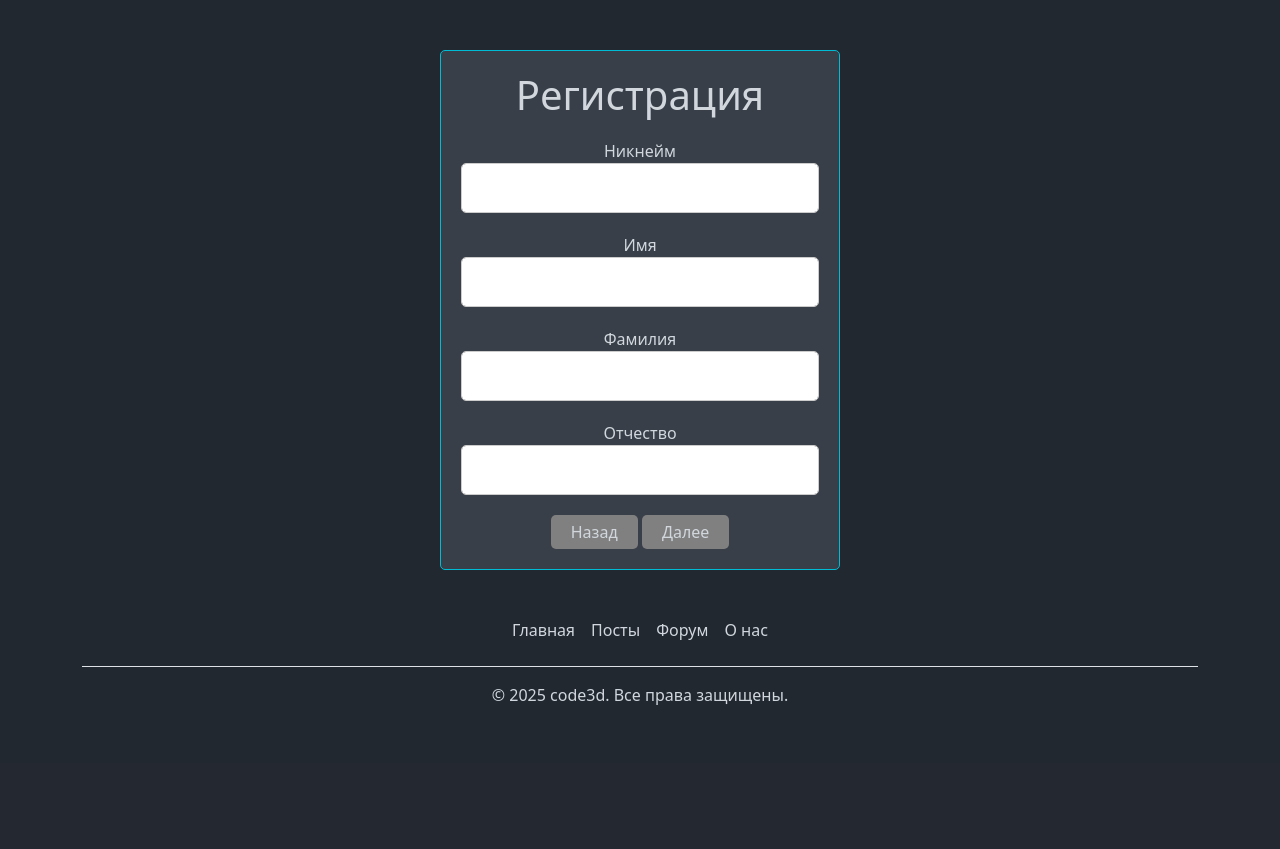
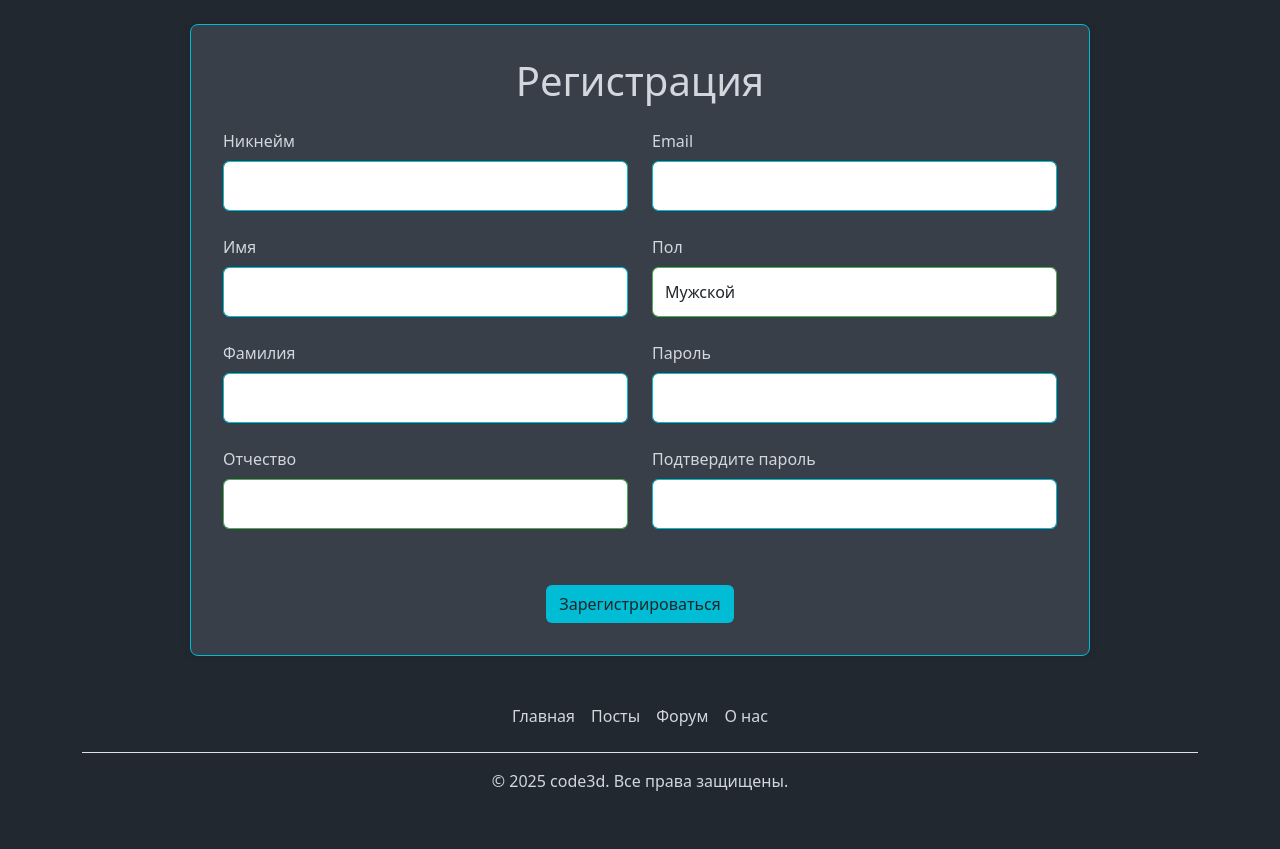
Before and after one commit to TTsanchez/code3d, a Flask app: page /register in a window 1280 px wide. Shown: the part 72-921 px from the top of the page. Before the commit the page ends 777 px from the top, so only its background shows below. Run offline with Flask 3, Linux system fonts and the light colour scheme; some libraries are stand-ins or nearby versions.

Commit message:
регистрация

```diff
--- a/app/forms.py
+++ b/app/forms.py
@@ -1,7 +1,7 @@
 #Форма заполнения поста
 from flask_wtf import FlaskForm
 from wtforms import TextAreaField, SelectField, SubmitField, StringField, PasswordField, BooleanField, HiddenField
-from wtforms.validators import DataRequired, Length, Optional
+from wtforms.validators import DataRequired, Length, Optional, EqualTo, Email, Regexp
 
 
 class CreatePostForm(FlaskForm):
@@ -16,15 +16,56 @@ class CreatePostForm(FlaskForm):
 
 #Форма регистрации
 class RegistrationForm(FlaskForm):
-    username = StringField('Никнейм', validators=[DataRequired(), Length(min=4, max=20)])
-    first_name = StringField('Имя', validators=[DataRequired(), Length(min=2, max=20)])
-    last_name = StringField('Фамилия', validators=[DataRequired(), Length(min=2, max=20)])
-    father_name = StringField('Отчество', validators=[DataRequired(), Length(min=2, max=20)])
-    email = StringField('Почта', validators=[DataRequired(), Length(min=4, max=100)])
-    gender = SelectField('Пол', choices=[('male', 'Male'), ('female', 'Female'), ('other', 'Other')],
-                         validators=[DataRequired()])
-    password = PasswordField('Пароль', validators=[DataRequired(), Length(min=6, max=20)])
-    confirm_password = PasswordField('Подтверждение пароля', validators=[DataRequired(), Length(min=6, max=20)])
+    username = StringField('Никнейм', validators=[
+        DataRequired(message="Поле Никнейм обязательно"),
+        Length(min=4, max=20, message="Ник должен быть от 4 до 20 символов"),
+        Regexp('^[а-яА-ЯёЁa-zA-Z0-9_]+$',
+               message="Никнейм содержит недопустимые символы")
+    ])
+
+    first_name = StringField('Имя', validators=[
+        DataRequired(message="Поле Имя обязательно"),
+        Length(min=2, max=20, message="Имя должно быть от 2 до 20 символов"),
+        Regexp('^[а-яА-ЯёЁa-zA-Z-]+$',
+               message="Имя может содержать только буквы и дефис")
+    ])
+
+    last_name = StringField('Фамилия', validators=[
+        DataRequired(message="Поле Фамилия обязательно"),
+        Length(min=2, max=20, message="Фамилия должна быть от 2 до 20 символов"),
+        Regexp('^[а-яА-ЯёЁa-zA-Z-]+$',
+               message="Фамилия может содержать только буквы и дефис")
+    ])
+
+    father_name = StringField('Отчество', validators=[
+        Optional(),
+        Length(min=2, max=30, message="Отчество должно быть от 2 до 20 символов"),
+        Regexp('^[а-яА-ЯёЁa-zA-Z-]+$',
+               message="Фамилия может содержать только буквы и дефис")
+    ])
+
+    email = StringField('Email', validators=[
+        DataRequired(message="Поле Email обязательно"),
+        Email(message="Некорректный email"),
+        Length(max=100)
+    ])
+
+    gender = SelectField('Пол', choices=[
+        ('male', 'Мужской'),
+        ('female', 'Женский'),
+        ('other', 'Другое')
+    ], validators=[DataRequired(message="Выберите пол")])
+
+    password = PasswordField('Пароль', validators=[
+        DataRequired(message="Поле Пароль обязательно"),
+        Length(min=6, max=20, message="Пароль должен быть от 6 до 20 символов")
+    ])
+
+    confirm_password = PasswordField('Подтвердите пароль', validators=[
+        DataRequired(message="Поле Подтверждение пароля обязательно"),
+        EqualTo('password', message="Пароли не совпадают")
+    ])
+
     submit = SubmitField('Зарегистрироваться')
 
 
--- a/app/routes.py
+++ b/app/routes.py
@@ -18,14 +18,6 @@ login_manager.init_app(app)
 @login_manager.user_loader
 def load_user(user_id):
     return Users.query.get(user_id)
-
-
-# Настроил с Cloudflare
-# @app.before_request
-# def redirect_www_to_non_www():
-#     """Перенаправляет www.code3d.ru → code3d.ru"""
-#     if request.host.startswith('www.'):
-#         return redirect(request.url.replace('www.', '', 1), code=301)
 
 
 @app.route('/')
@@ -202,27 +194,40 @@ def newpost():
 def register():
     form = RegistrationForm()
     if form.validate_on_submit():
-        # Проверка занятости логина
-        if check_username_exists(form.username.data):
-            flash('Логин занят', 'name')
-            return render_template('register.html', title='Register', form=form)
-        # Проверка занятости почты
+        # Проверка уникальности никнейма
+        if Users.query.filter_by(username=form.username.data).first():
+            form.username.errors.append('Этот никнейм уже занят')
+            return render_template('register.html', form=form)
+
+        # Проверка уникальности email
         if Users.query.filter_by(email=form.email.data).first():
-            flash('Почта уже зарегистрирована', 'email')
-            return render_template('register.html', title='Register', form=form)
-        # Проверка совпадения паролей
-        if form.password.data != form.confirm_password.data:
-            flash('Пароли не совпадают', 'password')
-            return render_template('register.html', title='Register', form=form)
+            form.email.errors.append('Этот email уже зарегистрирован')
+            return render_template('register.html', form=form)
+
+        # Создание пользователя
         hashed_password = generate_password_hash(form.password.data)
-        user = Users(username=form.username.data, first_name=form.first_name.data, last_name=form.last_name.data,
-                     father_name=form.father_name.data, email=form.email.data,
-                     gender=form.gender.data, password_hash=hashed_password, created_at=datetime.utcnow())
-        db.session.add(user)
-        db.session.commit()
-        flash('Успешная регистрация', 'done')
-        return render_template('register.html', title='Register', form=form)
-    return render_template('register.html', title='Register', form=form)
+        user = Users(
+            username=form.username.data,
+            first_name=form.first_name.data,
+            last_name=form.last_name.data,
+            father_name=form.father_name.data,
+            email=form.email.data,
+            gender=form.gender.data,
+            password_hash=hashed_password,
+            created_at=datetime.utcnow()
+        )
+
+        try:
+            db.session.add(user)
+            db.session.commit()
+            flash('Регистрация прошла успешно!', 'success')
+            return redirect(url_for('login'))
+        except Exception as e:
+            db.session.rollback()
+            flash('Ошибка при регистрации', 'error')
+            app.logger.error(f'Registration error: {str(e)}')
+
+    return render_template('register.html', form=form)
 
 
 @app.route('/login', methods=['GET', 'POST'])
--- a/app/static/css/dark_theme.css
+++ b/app/static/css/dark_theme.css
@@ -44,7 +44,7 @@ p,pre,h1,h2,h3,h4,h5,h6,h7,a,label,loginModalLabel,small, button{
     border-width: 1px;
 }
 
-.card, .container_reg {
+.card, .container_reg,.container_authorization {
     background-color: #383f48;
     position: relative;
 }
@@ -67,7 +67,7 @@ p,pre,h1,h2,h3,h4,h5,h6,h7,a,label,loginModalLabel,small, button{
     background-color: #00bcd4;
 }
 
-.container_reg {
+.container_reg,.container_authorization {
     border-color: #00bcd4;
 }
 
--- a/app/static/css/main.css
+++ b/app/static/css/main.css
@@ -1,4 +1,14 @@
 .container_reg {
+    max-width: 900px;
+    margin: 2rem auto;
+    padding: 2rem;
+    background-color: #f9f9f9;
+    border-radius: 8px;
+    box-shadow: 0 0 10px rgba(0,0,0,0.1);
+    border: 1px solid #ccc;
+}
+
+.container_authorization {
     max-width: 400px;
     margin: auto;
     margin-top: 50px;
@@ -9,34 +19,85 @@
     background-color: #f9f9f9;
 }
 
-form {
-    margin-top: 20px;
+.registration-form {
+    margin-top: 1.5rem;
+}
+
+.form-container {
+    display: flex;
+    flex-wrap: wrap;
+    column-gap: 1.5rem;
+}
+
+.form-column {
+    flex: 1;
+    min-width: 300px;
 }
 
 .form-group {
-    margin-bottom: 20px;
+    margin-bottom: 1.5rem;
 }
 
-#block2 {
-    display: none;
+.form-label {
+    display: block;
+    margin-bottom: 0.5rem;
+    font-weight: 500;
 }
 
 .form-control {
     width: 100%;
-    padding: 10px;
-    border: 1px solid #ccc;
-    border-radius: 5px;
+    padding: 0.75rem;
+    border: 1px solid #00bcd4;
+    border-radius: 0.375rem;
+    font-size: 1rem;
+    box-shadow: none!important;
 }
 
-.flash {
-    margin: 0px;
-    color: red;
+.form-control:focus{
+    outline: 2px solid #00bcd4;
 }
 
-.flash_done {
-    margin: 0px;
-    color: green;
-    padding: 10px;
+.form-control:valid{
+    border-color: #4CAF50!important;
+}
+
+.is-invalid {
+    border-color: #dc3545;
+}
+
+.invalid-feedback {
+    color: #dc3545;
+    margin-top: 0rem;
+    position: absolute ;
+    width: max-content;
+}
+
+.form-actions {
+    display: flex;
+    justify-content: center;
+    gap: 1rem;
+    margin-top: 2rem;
+}
+
+/* Адаптация для мобильных */
+@media (max-width: 768px) {
+    .form-container {
+        flex-direction: column;
+    }
+
+    .form-column {
+        width: 100%;
+    }
+
+    .form-actions {
+        flex-direction: column;
+        align-items: center;
+    }
+
+    .btn {
+        width: 100%;
+        margin-bottom: 0.5rem;
+    }
 }
 
 .GoButton, #DataSort {
@@ -107,8 +168,11 @@ textarea {
 #delete_post_bttn {
     width: 20px;
     float: right;
-    margin-right: 15px;
     margin-bottom: 5px;
+}
+
+.container_with_delete_post_bttn{
+    padding-right: 2rem;
 }
 
 .href_post {
--- a/app/static/js/Placeholder_project.js
+++ b/app/static/js/Placeholder_project.js
@@ -14,7 +14,7 @@ document.addEventListener('DOMContentLoaded', function() {
       code3dField.placeholder = 'Вставте ссылку на проект';
     }
     else if (technology3dValue === 'three.js'){
-      code3dField.placeholder = 'SUAI-3D Is Not A Place For Ballooning';
+      code3dField.placeholder = 'Код three.js';
     }
     else {
       code3dField.placeholder = '';
--- a/app/static/js/postCardRedirect.js
+++ b/app/static/js/postCardRedirect.js
@@ -6,6 +6,8 @@ document.addEventListener("DOMContentLoaded", function () {
                 e.target.closest('a') ||
                 e.target.closest('button') ||
                 e.target.tagName === 'X3D' ||
+                e.target.className === 'post-actions' ||
+                e.target.className === 'like-btn' ||
                 e.target.tagName === 'IFRAME' ||
                 e.target.tagName === 'CANVAS'
             ) {
--- a/app/templates/includes/post_cards.html
+++ b/app/templates/includes/post_cards.html
@@ -2,7 +2,7 @@
     {% for post in posts %}
     <div class="container" id="post-{{ post.post_id }}">
         <div class="row justify-content-center" class="row">
-            <div>
+            <div class="container_with_delete_post_bttn">
                 <div id="delete_post_bttn" data-post-id="{{ post.post_id }}">
                     <a id="options_post" href="#" class="text-decoration-none"
                        data-bs-toggle="dropdown" aria-expanded="false">. . .
--- a/app/templates/login.html
+++ b/app/templates/login.html
@@ -5,7 +5,7 @@
 {% endblock %}
 
 {% block body %}
-<div class="container_reg">
+<div class="container_authorization">
     <h1>Авторизация</h1>
     <form method="POST">
         {{ form.hidden_tag() }}
--- a/app/templates/register.html
+++ b/app/templates/register.html
@@ -5,66 +5,89 @@
 {% endblock %}
 
 {% block body %}
-<div class="container_reg">
-    <h1>Регистрация</h1>
-    <form method="POST">
+<div class="container_reg mt-4 mb-4">
+    <h1 class="text-center mb-4">Регистрация</h1>
+    <form method="POST" class="registration-form">
         {{ form.hidden_tag() }}
-        <div id = "block1">
+
+        <div class="form-container">
+            <!-- Левый блок -->
+            <div class="form-column">
                 <div class="form-group">
-                {{ form.username.label }}
-                {{ form.username(class="form-control") }}
-                {% for msg in get_flashed_messages(category_filter=['name']) %}
-                <div class="flash"> {{msg}} </div>
+    {{ form.username.label(class="form-label") }}
+    {{ form.username(class="form-control" + (' is-invalid' if form.username.errors else '')) }}
+    {% for error in form.username.errors %}
+        <div class="invalid-feedback">{{ error }}</div>
     {% endfor %}
 </div>
+
                 <div class="form-group">
-                {{ form.first_name.label }}
-                {{ form.first_name(class="form-control") }}
-            </div>
-            <div class="form-group">
-                {{ form.last_name.label }}
-                {{ form.last_name(class="form-control") }}
-            </div>
-            <div class="form-group">
-                {{ form.father_name.label }}
-                {{ form.father_name(class="form-control") }}
+                    {{ form.first_name.label(class="form-label") }}
+                    {{ form.first_name(class="form-control" + (' is-invalid' if form.first_name.errors else '')) }}
+                    {% for error in form.first_name.errors %}
+                    <div class="invalid-feedback">{{ error }}</div>
+                    {% endfor %}
                 </div>
 
-        </div>
-        <div id="block2">
                 <div class="form-group">
-                {{ form.email.label }}
-                {{ form.email(class="form-control") }}
-                {% for msg in get_flashed_messages(category_filter=['email']) %}
-                <div class="flash"> {{msg}} </div>
+                    {{ form.last_name.label(class="form-label") }}
+                    {{ form.last_name(class="form-control" + (' is-invalid' if form.last_name.errors else '')) }}
+                    {% for error in form.last_name.errors %}
+                    <div class="invalid-feedback">{{ error }}</div>
                     {% endfor %}
                 </div>
+
                 <div class="form-group">
-                {{ form.gender.label }}
+                    {{ form.father_name.label(class="form-label") }}
+                    {{ form.father_name(class="form-control" + (' is-invalid' if form.father_name.errors else '')) }}
+                    {% for error in form.father_name.errors %}
+                    <div class="invalid-feedback">{{ error }}</div>
+                    {% endfor %}
+                </div>
+            </div>
+
+            <!-- Правый блок -->
+            <div class="form-column">
+                <div class="form-group">
+    {{ form.email.label(class="form-label") }}
+    {{ form.email(class="form-control" + (' is-invalid' if form.email.errors else '')) }}
+    {% for error in form.email.errors %}
+        <div class="invalid-feedback">{{ error }}</div>
+    {% endfor %}
+</div>
+
+                <div class="form-group">
+                    {{ form.gender.label(class="form-label") }}
                     {{ form.gender(class="form-control") }}
                 </div>
+
                 <div class="form-group">
-                {{ form.password.label }}
-                {{ form.password(class="form-control") }}
-            </div>
-            <div class="form-group">
-                {{ form.confirm_password.label }}
-                {{ form.confirm_password(class="form-control") }}
-                {% for msg in get_flashed_messages(category_filter=['password']) %}
-                <div class="flash"> {{msg}} </div>
+                    {{ form.password.label(class="form-label") }}
+                    {{ form.password(class="form-control" + (' is-invalid' if form.password.errors else '')) }}
+                    {% for error in form.password.errors %}
+                    <div class="invalid-feedback">{{ error }}</div>
                     {% endfor %}
                 </div>
+
                 <div class="form-group">
-                {{ form.submit(class="btn btn-registration") }}
+                    {{ form.confirm_password.label(class="form-label") }}
+                    {{ form.confirm_password(class="form-control" + (' is-invalid' if form.confirm_password.errors else
+                    '')) }}
+                    {% for error in form.confirm_password.errors %}
+                    <div class="invalid-feedback">{{ error }}</div>
+                    {% endfor %}
                 </div>
             </div>
-    </form>
-    {% for msg in get_flashed_messages(category_filter=['done']) %}
-    <div class="flash_done"> {{msg}} </div>
-    {% endfor %}
-    <button class="GoButton" id="backButton">Назад</button>
-    <button class="GoButton" id="nextButton">Далее</button>
         </div>
 
-<script src="{{ url_for('static', filename='js/reg_back_and_next_bttns.js') }}"></script>
+        <div class="form-actions">
+
+            {{ form.submit(class="btn btn-registration") }}
+            <!--            <button type="button" class="btn btn-secondary" id="backButton">Назад</button>-->
+            <!--            <button type="button" class="btn btn-outline-primary" id="nextButton">Далее</button>-->
+        </div>
+    </form>
+</div>
+
+<!--<script src="{{ url_for('static', filename='js/reg_back_and_next_bttns.js') }}"></script>-->
 {% endblock %}
--- a/db/generatePostgreSQL_NEON.sql
+++ b/db/generatePostgreSQL_NEON.sql
@@ -24,7 +24,6 @@ CREATE TABLE IF NOT EXISTS public.posts (
     title VARCHAR(255) NOT NULL,
     content TEXT,
     code3d TEXT NOT NULL,
-    type_of_work VARCHAR(255),
     FOREIGN KEY (user_id) REFERENCES users(user_id) ON DELETE CASCADE
 );
 
```
Also changed, not shown: 1 other file. Lines whose indentation alone changed are shown as unchanged.
